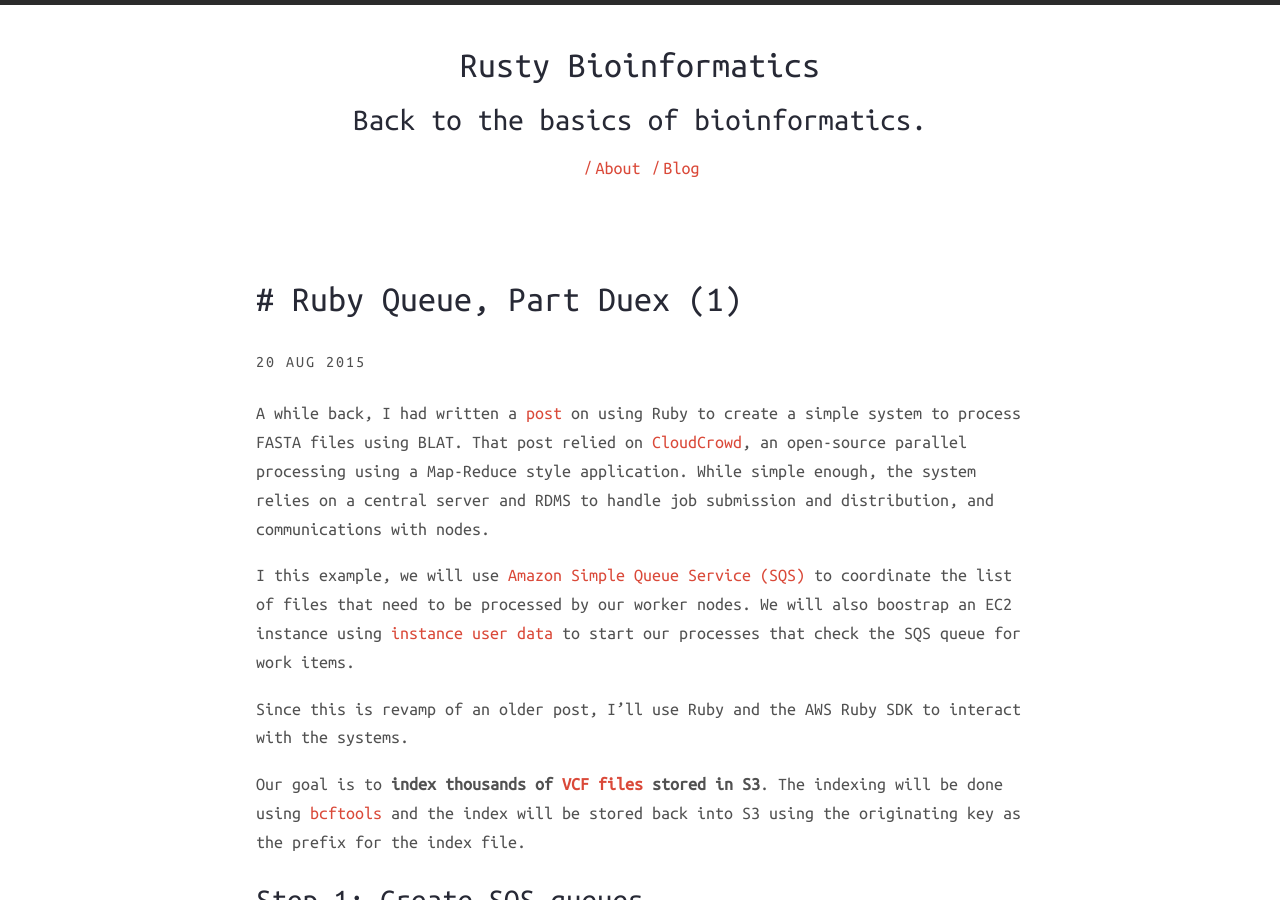
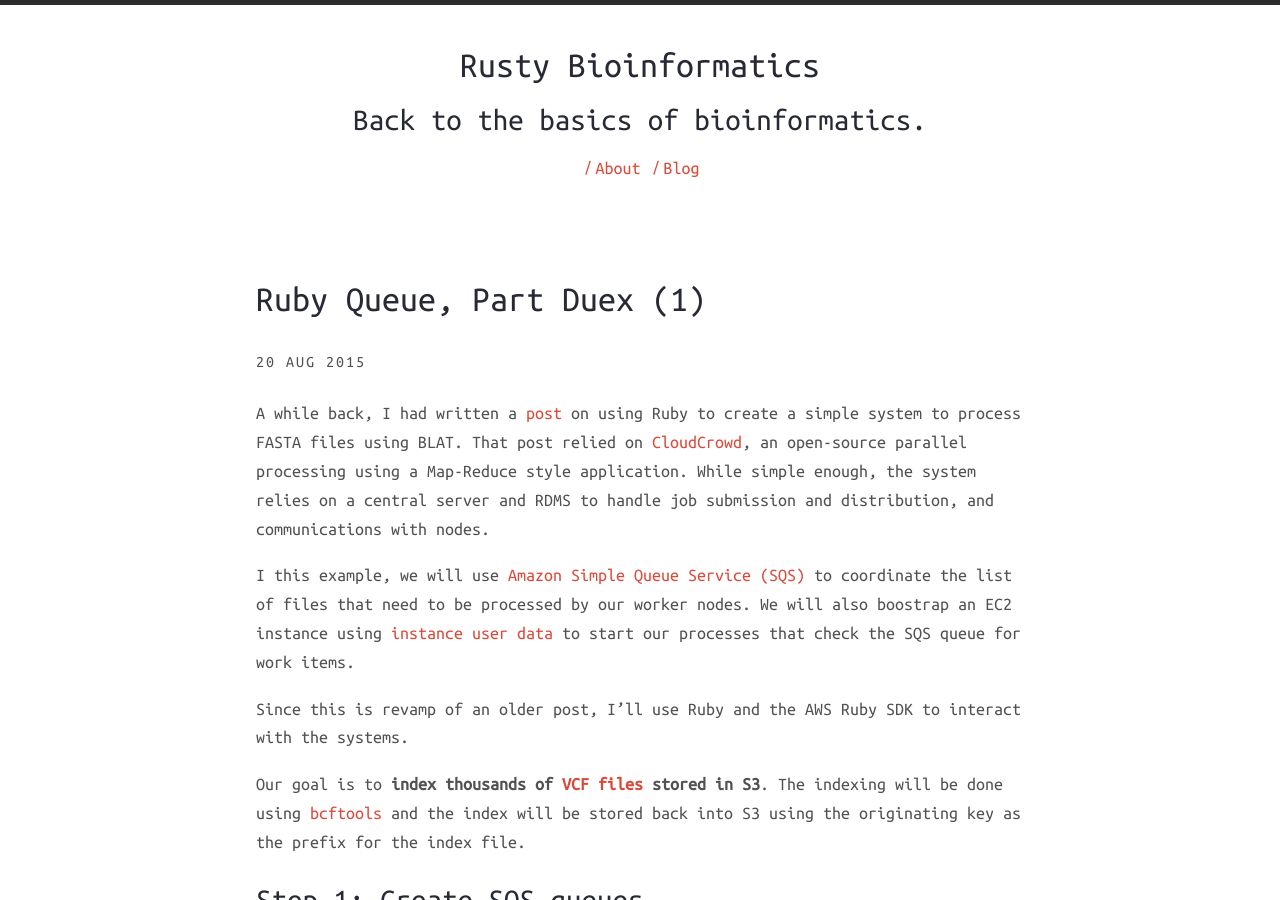
Before and after one commit to delagoya/rusty-bio, a Jekyll site: the page built from _posts/2015-08-29-ruby-queue-redeux-1.md, in a window 1280 px wide and 900 px high. Built offline with Jekyll 4.4.1, drawn with Linux system fonts in a browser that asks for light colours; nearby versions of some CDN libraries; Markdown is read by kramdown in place of the engine named in the settings.

Commit message:
fixed a small typo

```diff
--- a/_posts/2015-08-29-ruby-queue-redeux-1.md
+++ b/_posts/2015-08-29-ruby-queue-redeux-1.md
@@ -1,6 +1,6 @@
 ---
 layout: post
-title:  "# Ruby Queue, Part Duex (1)"
+title:  "Ruby Queue, Part Duex (1)"
 date:  2015-08-20 14:55:57 -0400
 categories:
 - blog
```
